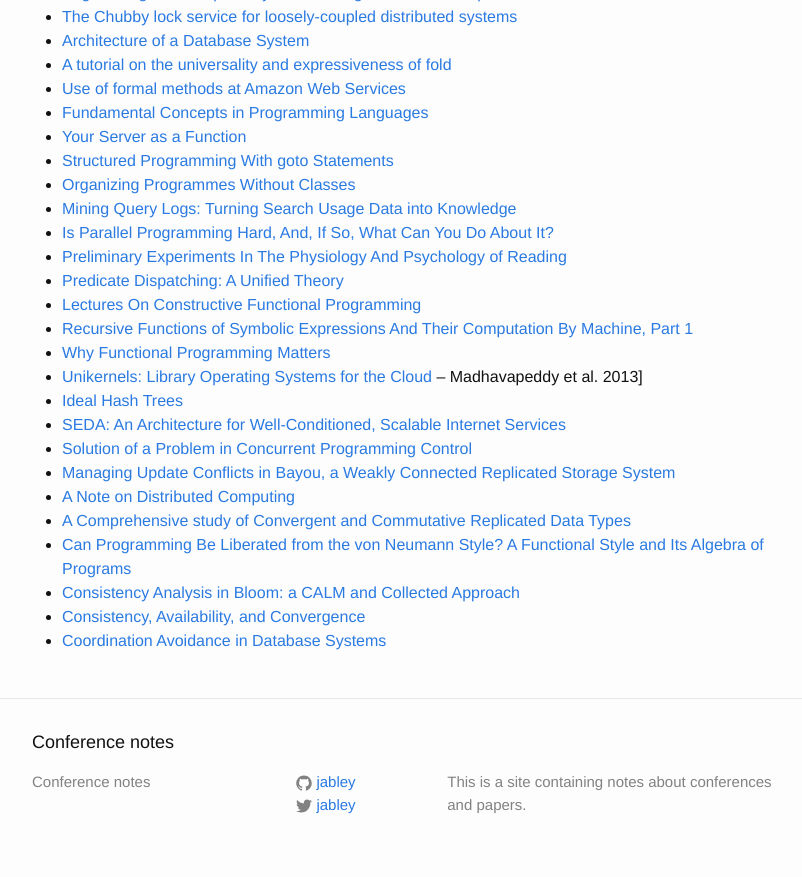
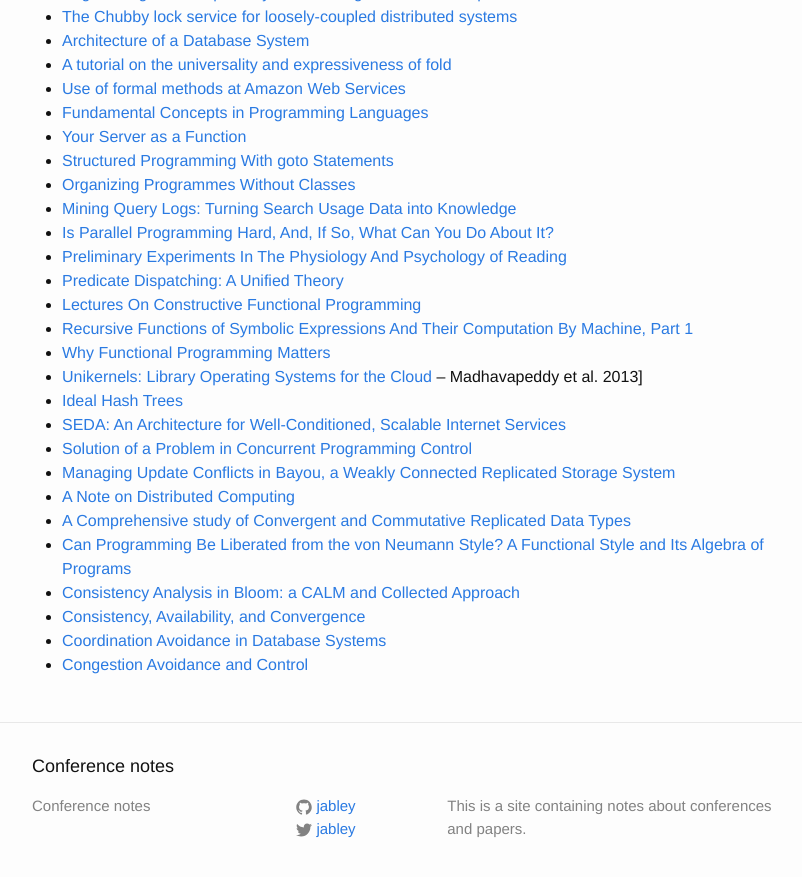
Before and after one commit to jabley/confnotes.club, a Jekyll site: the page built from _papers/index.md, in a window 1280 px wide and 900 px high, scrolled down 648 px. Shown: the top 877 px of the window, without its empty margins (238-1040 px from the left). Built offline with Jekyll 4.4.1, drawn with Linux system fonts in a browser that asks for light colours.

Commit message:
Add TCP historical paper
After https://www.youtube.com/watch?v=G6ah2cq4LFY

John Rauser: TCP and the Lower Bound of Web Performance

```diff
--- a/_papers/index.md
+++ b/_papers/index.md
@@ -50,3 +50,4 @@ Not necessarily papers we love, but we try to continually learn and improve. Rea
 - [Consistency Analysis in Bloom: a CALM and Collected Approach](http://db.cs.berkeley.edu/papers/cidr11-bloom.pdf)
 - [Consistency, Availability, and Convergence](http://www.cs.utexas.edu/users/dahlin/papers/cac-tr.pdf)
 - [Coordination Avoidance in Database Systems](http://www.vldb.org/pvldb/vol8/p185-bailis.pdf)
+- [Congestion Avoidance and Control](http://ee.lbl.gov/papers/congavoid.pdf)
```
